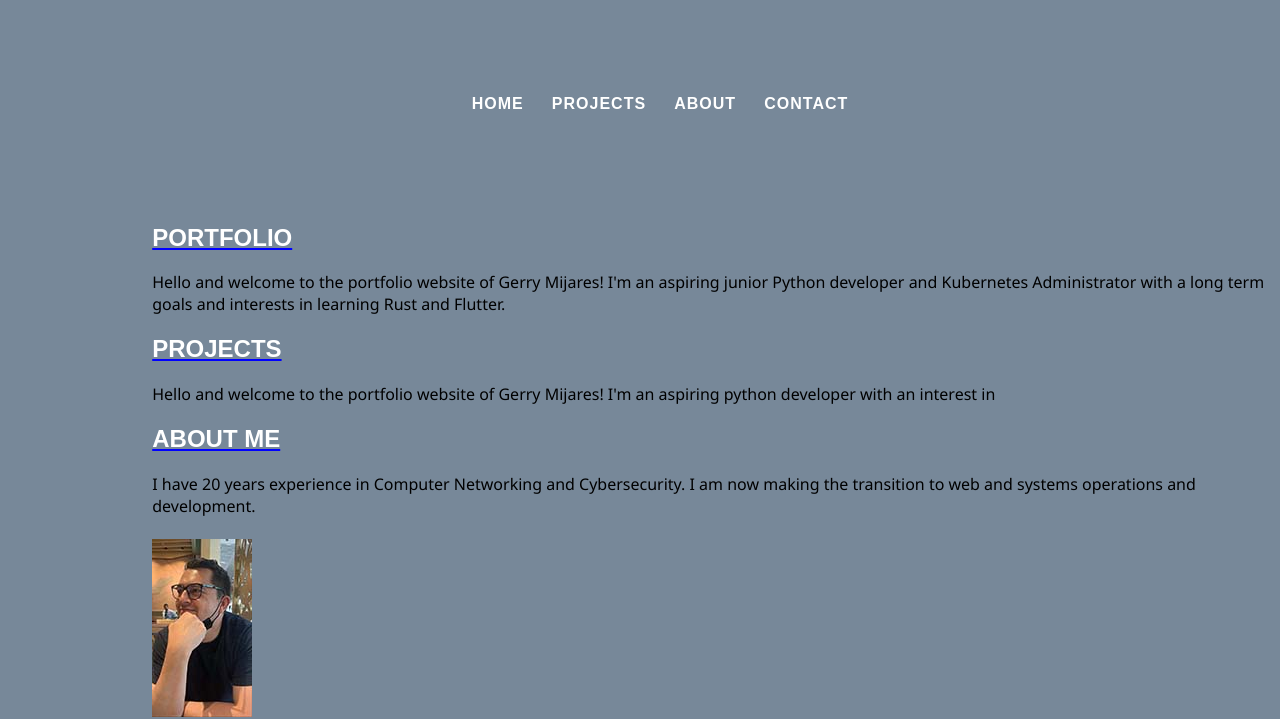
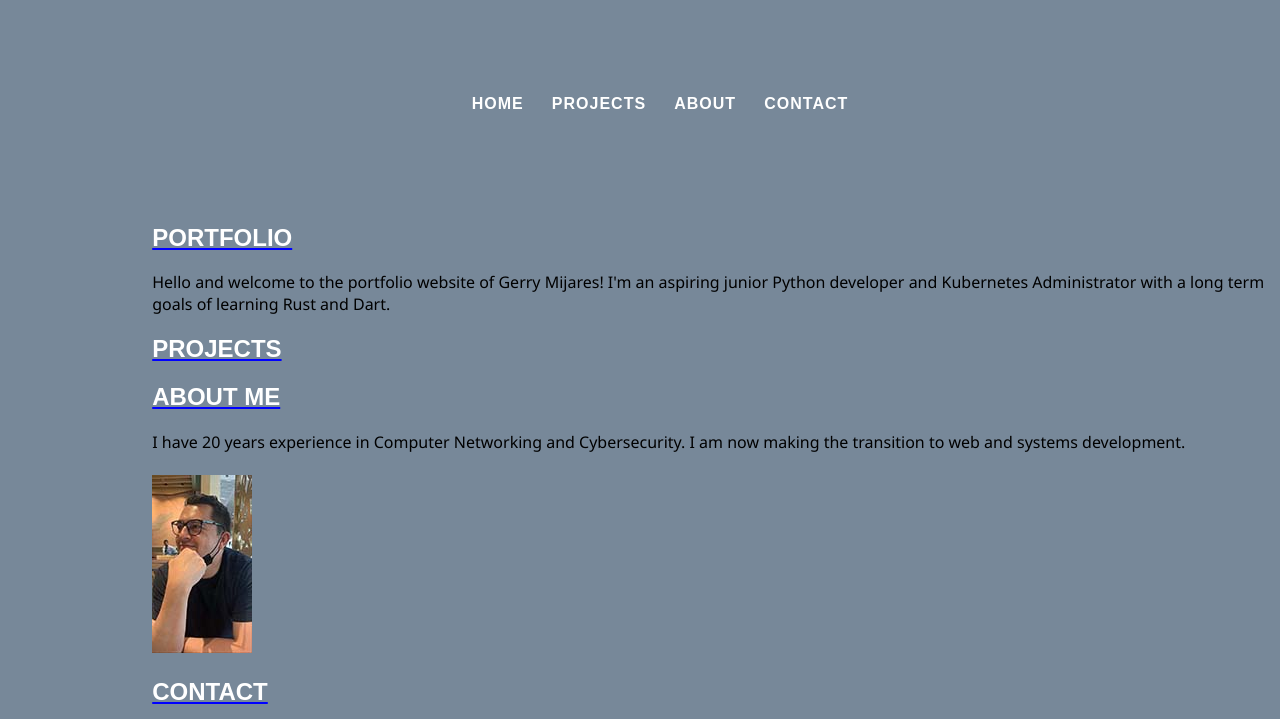
Before and after one commit to GerryMijarry/gerrymijarry.github.io, a plain HTML site: page index.html in a window 1280 px wide. Shown: the part 85-804 px from the top of the page. Drawn offline with Linux system fonts and the light colour scheme.

Commit message:
edited verbage

```diff
--- a/index.html
+++ b/index.html
@@ -72,7 +72,7 @@ TODO Bonus: (5 Points) As a web developer, I want my web page to be mobile respo
           <h2>PORTFOLIO</h2>
 
           Hello and welcome to the portfolio website of Gerry Mijares!
-          I'm an aspiring junior Python developer and Kubernetes Administrator with a long term goals and interests in learning Rust and Flutter.
+          I'm an aspiring junior Python developer and Kubernetes Administrator with a long term goals of learning Rust and Dart.
 
 
 
@@ -86,8 +86,7 @@ TODO Bonus: (5 Points) As a web developer, I want my web page to be mobile respo
 
           <h2>PROJECTS</h2>
 
-          Hello and welcome to the portfolio website of Gerry Mijares!
-          I'm an aspiring python developer with an interest in
+
 
 
 
@@ -95,7 +94,7 @@ TODO Bonus: (5 Points) As a web developer, I want my web page to be mobile respo
           <h2>ABOUT ME</h2>
 
           I have 20 years experience in Computer Networking and Cybersecurity.
-          I am now making the transition to web and systems operations and development.
+          I am now making the transition to web and systems development.
           <br><br>
           <img src="images/me.jpg">
 
```
